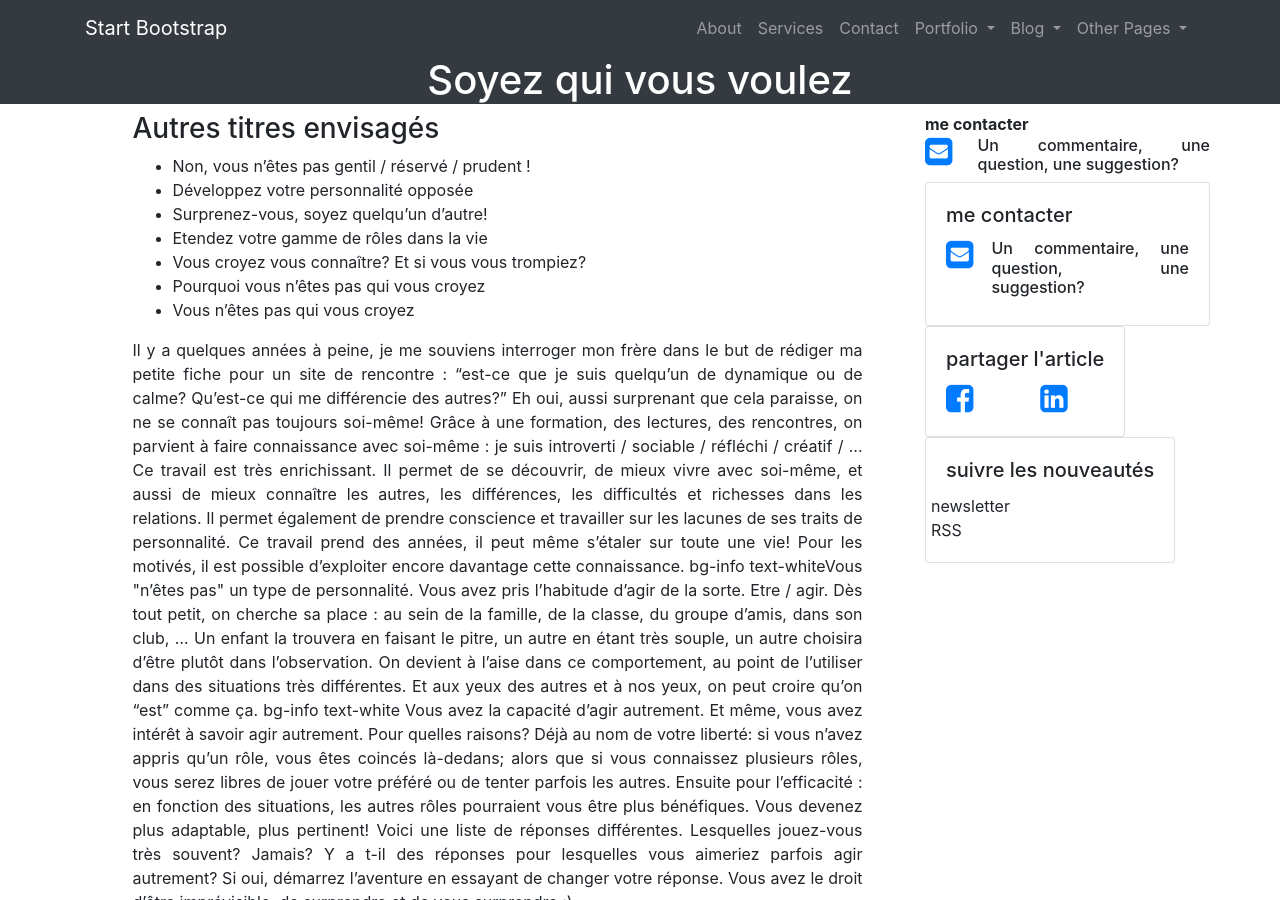
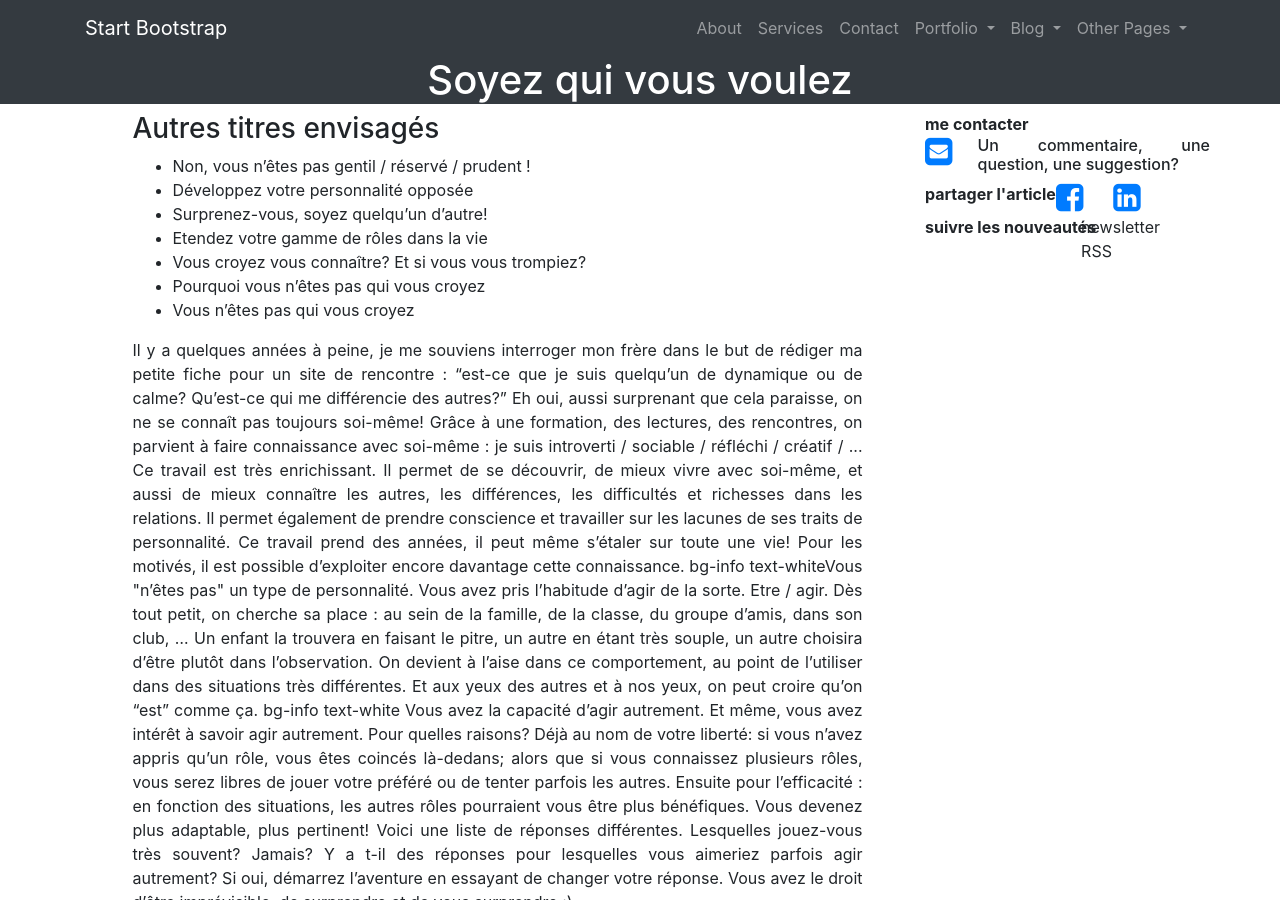
Before and after one commit to OrgaEvolutions/Nathoup.github.io, a Jekyll site: the page built from articles/personnalite.html, in a window 1280 px wide and 900 px high. Built offline with Jekyll 4.4.1, drawn with Linux system fonts in a browser that asks for light colours; nearby versions of some CDN libraries; comment, search, counter and statistics services are not loaded.

Commit message:
Update post.html

```diff
--- a/_layouts/post.html
+++ b/_layouts/post.html
@@ -26,12 +26,29 @@ fin_element_liste: "</li>"
            <div class="row">
              <b>me contacter</b>
              <div class="row">
-              <div class = "col-md-2"><a href="mailto:{{ site.email }}?subject:{{page.title}}" class="author-social" target="_blank"><i class="fa fa-2x fa-envelope-square"></i></a></div>
+              <div class = "col-md-2"><a href="mailto:{{ site.email }}?subject:'test'{{page.title}}" class="author-social" target="_blank"><i class="fa fa-2x fa-envelope-square"></i></a></div>
               <div class = "col-md-10"><h6>Un commentaire, une question, une suggestion?</h6></div>
              </div>
            </div>
 
+
            <div class="row">
+             <b>partager l'article</b>
+             <div class="row">
+              <div class="col-6"><a href="http://facebook.com/{{ site.facebook }}" class="author-social" target="_blank"><i class="fa fa-2x fa-facebook-square"></i></a></div>
+              <div class="col-6"><a href="http://linkedin.com/in/{{ site.linkedin }}" class="author-social" target="_blank"><i class="fa fa-2x fa-linkedin-square"></i></a></div>
+             </div>
+           </div>
+
+           <div class="row">
+             <b>suivre les nouveautés</b>
+             <div class="row">
+                 newsletter
+                <br>RSS
+             </div>
+           </div>
+
+          <!-- <div class="row">
              <div class="card">
                <div class="card-body">
                  <h5 class="card-title">me contacter</h5>
@@ -72,7 +89,7 @@ fin_element_liste: "</li>"
              </div>
            </div>
         </div>
-        </div>
+        </div>-->
 
         </div>
     </div>
```
